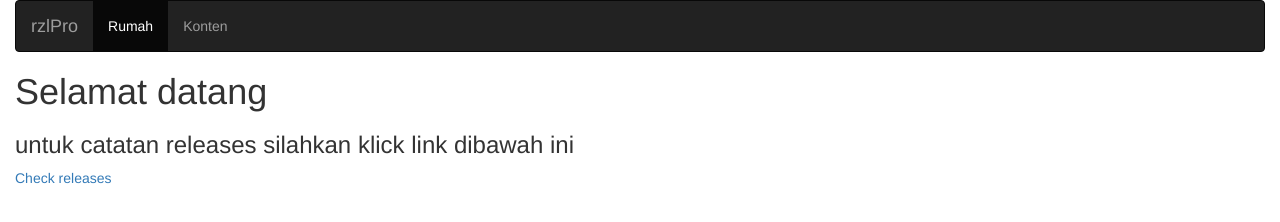
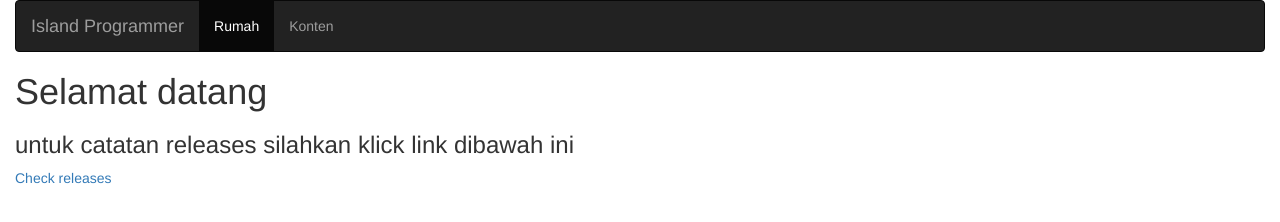
Before and after one commit to rzlPro/cplusplus, a plain HTML site: page index.html in a window 1280 px wide. Drawn offline with Linux system fonts and the light colour scheme.

Commit message:
Update index.html

```diff
--- a/index.html
+++ b/index.html
@@ -9,7 +9,7 @@
  <nav class="navbar navbar-inverse">
   <div class="container-fluid">
     <div class="navbar-header">
-      <a class="navbar-brand" href="#">rzlPro</a>
+      <a class="navbar-brand" href="#">Island Programmer</a>
     </div>
     <ul class="nav navbar-nav">
       <li class="active"><a href="https://rzlpro.github.io/cplusplus/">Rumah</a></li>
```
